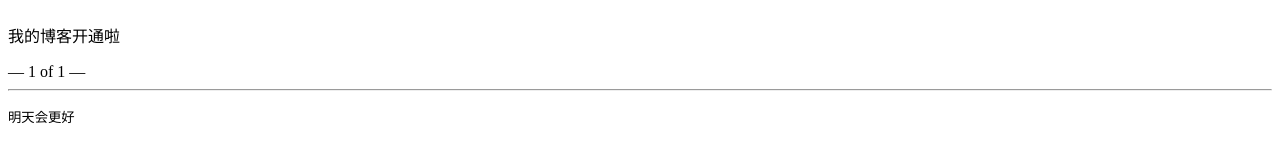
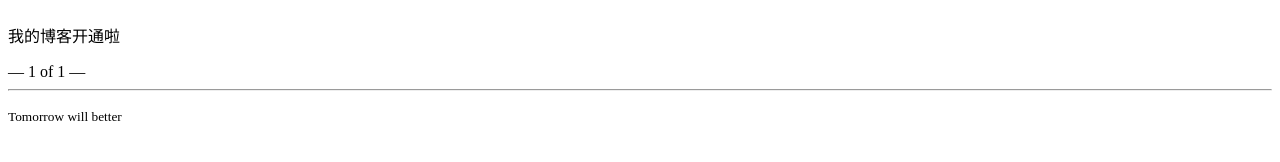
Before and after one commit to Calring/Calring.github.io, a Jekyll site: the page built from index.html, in a window 1280 px wide. Shown: the part 299-461 px from the top of the page. Built offline with Jekyll 4.4.1, drawn with Linux system fonts in a browser that asks for light colours; the list of posts is cut into pages by our own code.

Commit message:
Update default.html

```diff
--- a/_layouts/default.html
+++ b/_layouts/default.html
@@ -24,6 +24,6 @@
 
     {{ content }}
 <hr>
-    <p><small>明天会更好 </small></p>
+    <p><small>Tomorrow will better</small></p>
 </body>
 </html>
```
